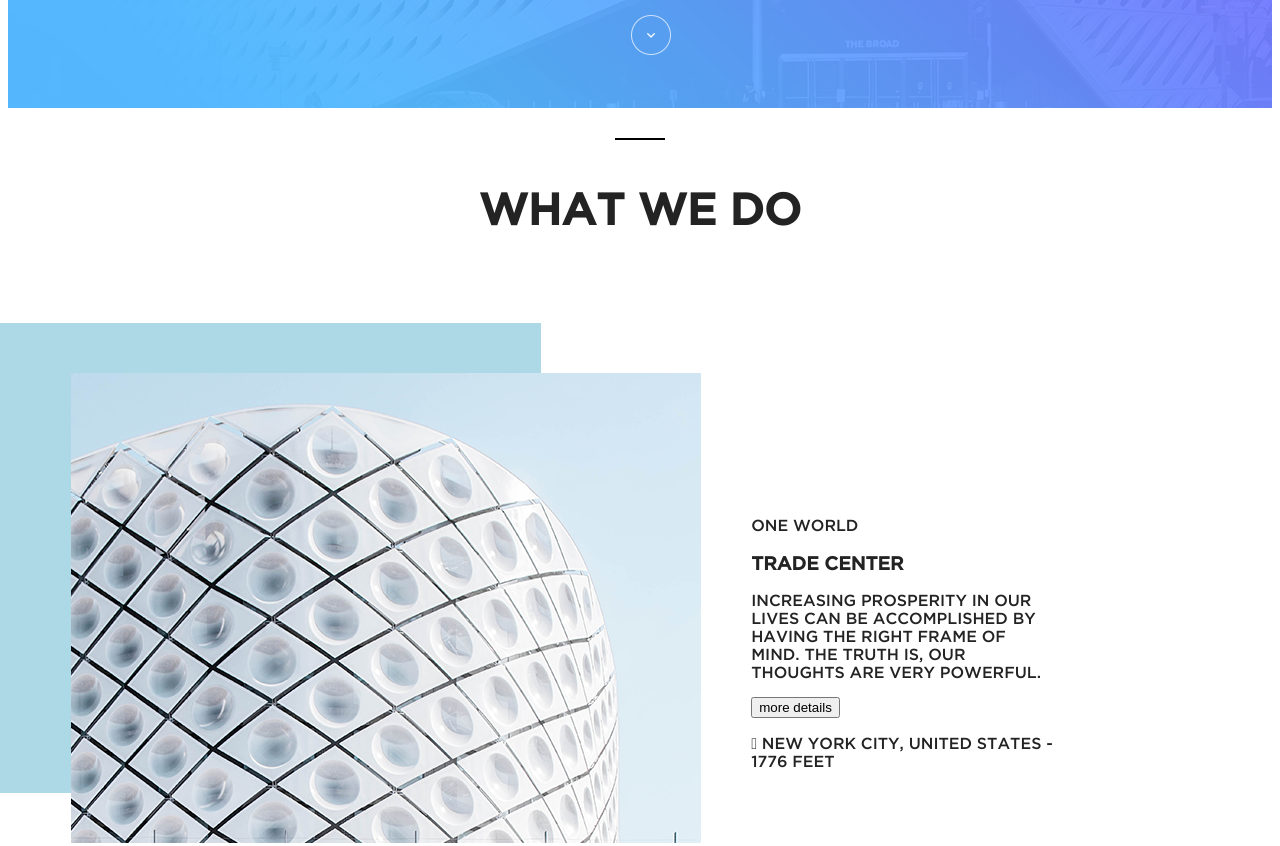
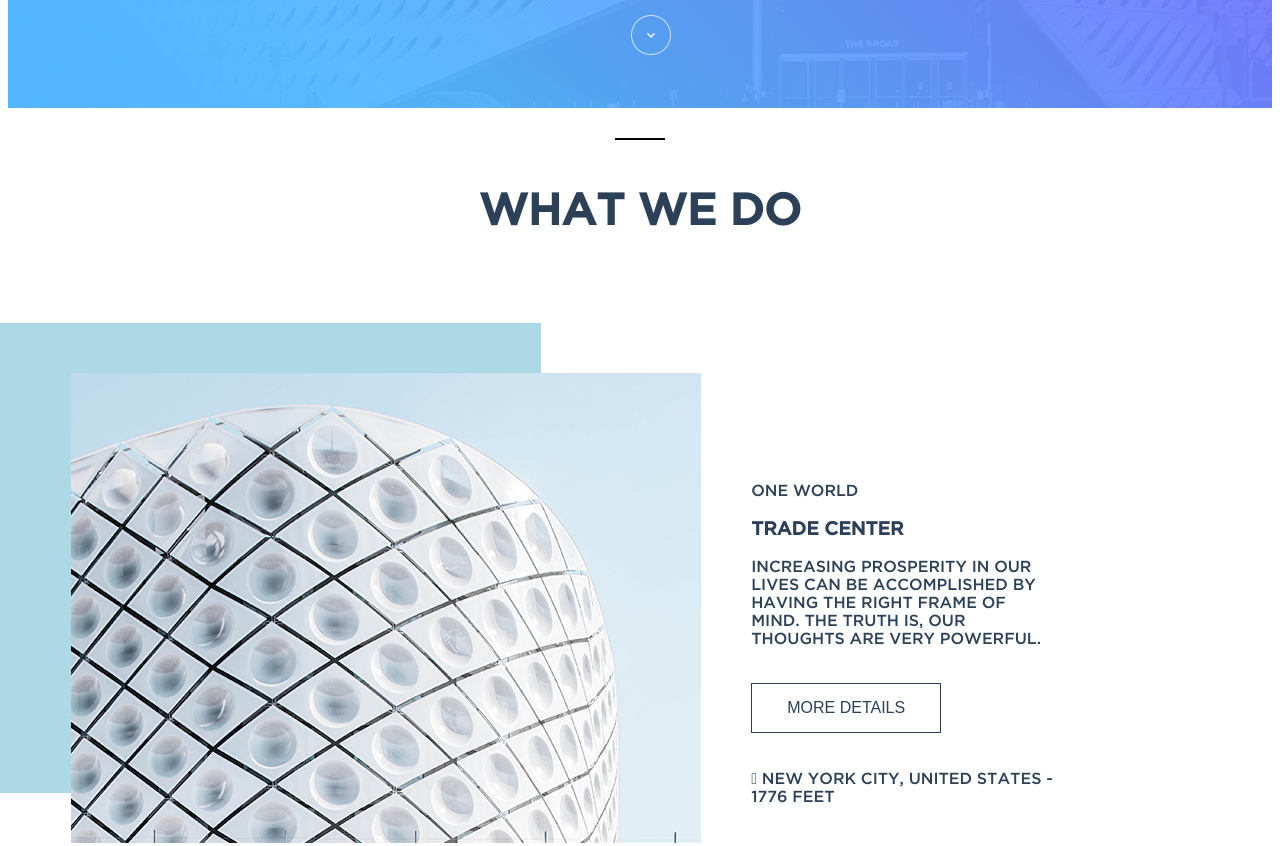
Before and after one commit to artofnext/br_exam_2_js, a website: page index.html in a window 1280 px wide. Shown: the part 700-1546 px from the top of the page. Drawn offline with nearby package versions, Linux system fonts and the light colour scheme.

Commit message:
buttons, slick dots bugfix

```diff
--- a/css/styles.scss
+++ b/css/styles.scss
@@ -5,7 +5,7 @@
     font-weight: normal;
   }
 
-$color-dark: #232323;
+$color-dark: #2c4058;
 $dot-size: 7px;
 
 body {
@@ -88,12 +88,17 @@
 
 //Slick styles
 
+
 .header__bar {
     position: absolute;
     z-index: 10;
     left: 50%;
     transform: translate(-50%, 0%);
     margin-top: 40px;
+}
+
+.slick-active button::before {
+    background-color: white;
 }
 
 .header__carousel{
@@ -124,9 +129,7 @@
 
 }
 
-.slick-active button::before {
-    background-color: white;
-}
+
 
 .slide1-elem {
     position: relative;
@@ -253,3 +256,19 @@
     padding: 20px;
     height: 300px;
 }
+
+.button {
+    margin-top: 20px;
+    margin-bottom: 20px;
+    width: 190px;
+    height: 50px;
+    border: 1px solid $color-dark;
+    color: $color-dark;
+    background-color: white;
+    font-size: 16px;
+    text-transform: uppercase;
+    &:hover {
+        background-color: $color-dark;
+        color: white;
+    }
+}
```
Also changed, not shown: css/styles.css.
